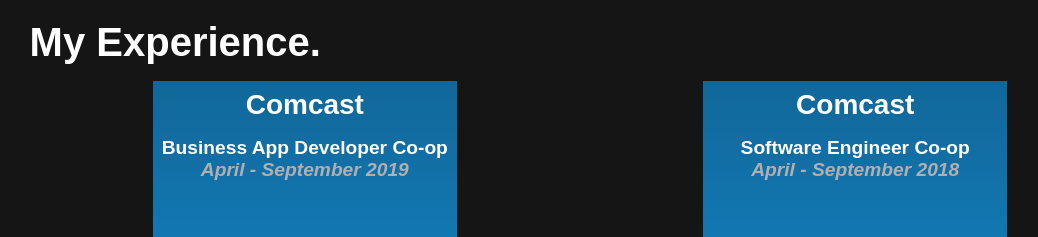
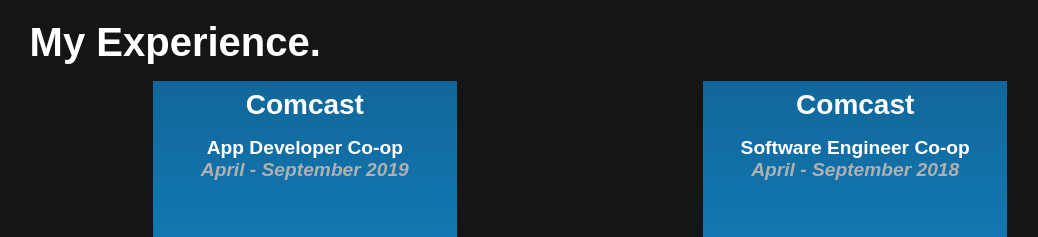
Before and after one commit to hojohn2561/hojohn2561.github.io, a React (Create React App) app: page / in a window 1280 px wide. Shown: the part 1880-2117 px from the top of the page, without its empty margins (60-1098 px from the left). Built offline with nearby package versions, Linux system fonts and the light colour scheme; a web font is replaced by a local one.

Commit message:
Refactoring

```diff
--- a/src/components/experience/Experience.jsx
+++ b/src/components/experience/Experience.jsx
@@ -7,13 +7,13 @@
 const experiences = [
   {
     id: "comcast2",
-    position: "Business App Developer Co-op",
+    position: "App Developer Co-op",
     employer: "Comcast",
     datesWorked: "April - September 2019",
     responsibilities: [
-      "Designed and developed a Google Action prototype that allowed users to schedule customizable meetings with their team members, using their voice",
-      "Utilized and connected various Google APIs in order to provide a more personalized experience for the user when interacting with the Action",
-      "Created a fully-functioning demo of the Action being integrated into Comcast's existing Ruby app",
+      "Designed and developed a Google Assistant prototype app so users could schedule customizable meetings with their team members using their voice",
+      "Incorporated other APIs in Google’s ecosystem in order to provide a more personalized experience for the user when interacting with the app",
+      "Created a fully functioning mock-up of the app being integrated into Comcast’s existing Ruby app",
     ],
     logo: "assets/comcast business logo.png",
   },
@@ -23,9 +23,8 @@
     employer: "Comcast",
     datesWorked: "April - September 2018",
     responsibilities: [
-      "Revamped the existing PCMS tool to improve efficiency by 90% and support automating the process of generating configuration files for vCMTS deployments",
-      "Developed and maintained new PCMS tool front-end and back-end features to increase the NGAN team’s productivity and satisfied new rolling requirements discussed in meetings",
-      "Automated the process of creating configuration files from templates and configlets for stakeholders",
+      "Revamped the NGAN team’s existing, but nonfunctioning, PCMS tool in order to automate the process of generating configuration files for vCMTS deployments, while improving its efficiency by 90%",
+      "Developed and maintained the PCMS tool’s front-end and back-end features while continuing to meet the rolling requirements discussed in meetings with the stakeholders",
     ],
     logo: "assets/comcast logo.png",
   },
@@ -35,8 +34,8 @@
     employer: "University of Pennsylvania",
     datesWorked: "April - September 2017",
     responsibilities: [
-      "Designed and developed an automated script to output real-time technology usage data on people accessing UPenn’s services to allow for a more targeted software development approach",
-      "Performed penetration testing, regression testing, and usability testing on WebLogin to ensure successful deployments to the production environment",
+      "Designed and developed an automated script to parse real-time technology usage data and converting it to a Munin graph, allowing developers to have a more targeted software development approach",
+      "Performed penetration testing, regression testing, and usability testing on UPenn’s WebLogin to ensure successful deployments to the production environment",
       "Led UPenn’s effort to migrate from Cosign SSO to Shibboleth by automating the process of finding unused Cosign registrations and informing the service owners about the migration",
     ],
   },
--- a/src/components/experience/experience.scss
+++ b/src/components/experience/experience.scss
@@ -80,7 +80,7 @@
 
             .responsibilty {
               color: white;
-              font-size: 0.85rem;
+              font-size: 0.8rem;
               margin-bottom: 0.4rem;
             }
           }
--- a/src/components/projects/Projects.jsx
+++ b/src/components/projects/Projects.jsx
@@ -201,7 +201,7 @@
                       </h4>
                       <h4>Coming soon to Google Play and Apple App store.</h4>
                       <h4>
-                        React <span /> Node.js <span /> Firebase
+                        React Native <span /> Node.js <span /> Firebase
                       </h4>
                     </div>
                   </div>
```
Also changed, not shown: 1 other file (tests, documents, lock files or other folders).
